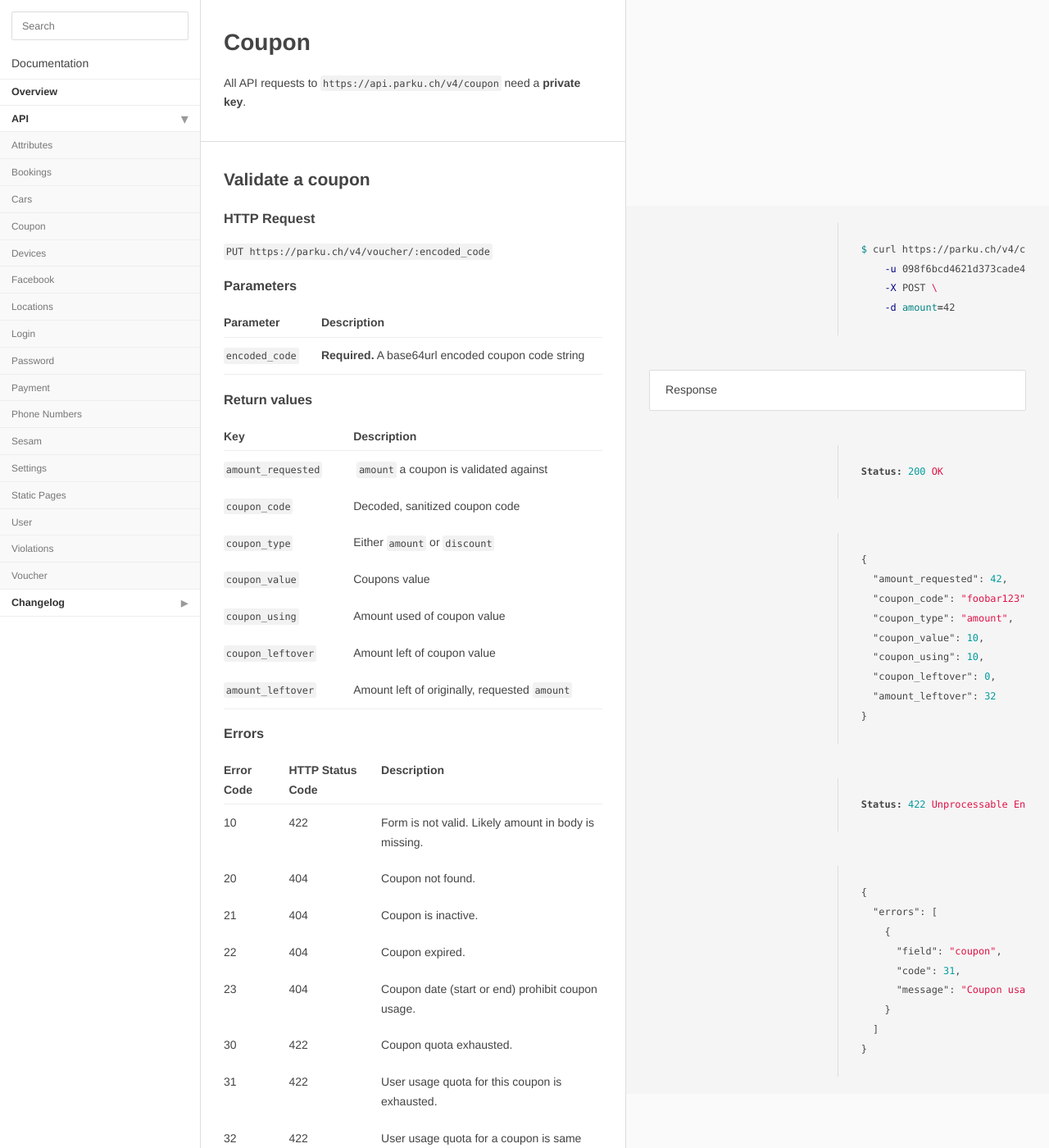
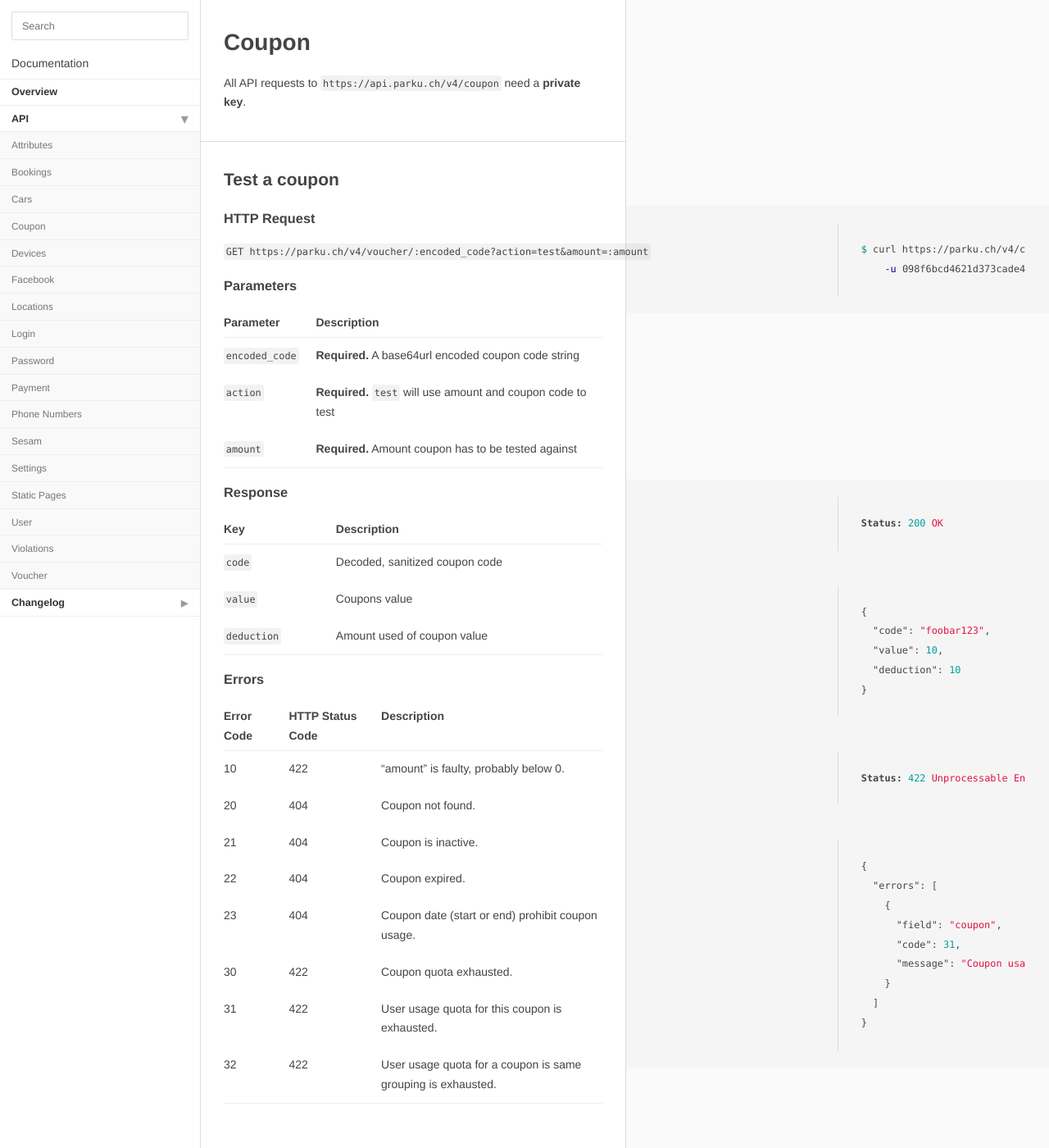
Before and after one commit to parku/docs, a Jekyll site: the page built from api/coupon.md, in a window 1280 px wide and 1400 px high. Shown: the whole window at 82% size. Built offline with Jekyll 4.4.1, drawn with Linux system fonts in a browser that asks for light colours; Markdown is read by kramdown in place of the engine named in the settings.

Commit message:
DEV-169 Changed API interface to test a coupon

````diff
--- a/api/coupon.md
+++ b/api/coupon.md
@@ -8,53 +8,43 @@ title: Coupon
 
 All API requests to `https://api.parku.ch/v4/coupon` need a __private key__.
 
-## Validate a coupon
+## Test a coupon
 
 ```sh
-$ curl {{ site.parku.api }}/coupon/Zm9vYmFyMTIz \
-    -u 098f6bcd4621d373cade4e832627b4f6:parku \
-    -X POST \
-    -d amount=42
+$ curl {{ site.parku.api }}/coupon/Zm9vYmFyMTIz\?action\=test\&amount\=42 \
+    -u 098f6bcd4621d373cade4e832627b4f6:parku
 ```
 
-> Response
+### HTTP Request
+
+`GET {{ site.parku.api }}/voucher/:encoded_code?action=test&amount=:amount`
+
+### Parameters
+
+Parameter     | Description
+---           | ---
+`encoded_code`| __Required.__ A base64url encoded coupon code string
+`action`      | __Required.__ `test` will use amount and coupon code to test
+`amount`      | __Required.__ Amount coupon has to be tested against
 
 ```nginx
 Status: 200 OK
 ```
 ```json
 {
-  "amount_requested": 42,
-  "coupon_code": "foobar123",
-  "coupon_type": "amount",
-  "coupon_value": 10,
-  "coupon_using": 10,
-  "coupon_leftover": 0,
-  "amount_leftover": 32
+  "code": "foobar123",
+  "value": 10,
+  "deduction": 10
 }
 ```
 
-### HTTP Request
-
-`PUT {{ site.parku.api }}/voucher/:encoded_code`
-
-### Parameters
-
-Parameter     | Description
----           | ---
-`encoded_code`| __Required.__ A base64url encoded coupon code string
-
-### Return values
+### Response
 
 Key               | Description
 ---               | ---
-`amount_requested`| `amount` a coupon is validated against
-`coupon_code`     | Decoded, sanitized coupon code
-`coupon_type`     | Either `amount` or `discount`
-`coupon_value`    | Coupons value
-`coupon_using`    | Amount used of coupon value
-`coupon_leftover` | Amount left of coupon value
-`amount_leftover` | Amount left of originally, requested `amount`
+`code`            | Decoded, sanitized coupon code
+`value`           | Coupons value
+`deduction`       | Amount used of coupon value
 
 ### Errors
 
@@ -75,7 +65,7 @@ Status: 422 Unprocessable Entity
 
 Error Code | HTTP Status Code | Description
 ---        | ---              | ---
-10         | 422              | Form is not valid. Likely amount in body is missing.
+10         | 422              | "amount" is faulty, probably below 0.
 20         | 404              | Coupon not found.
 21         | 404              | Coupon is inactive.
 22         | 404              | Coupon expired.
````
